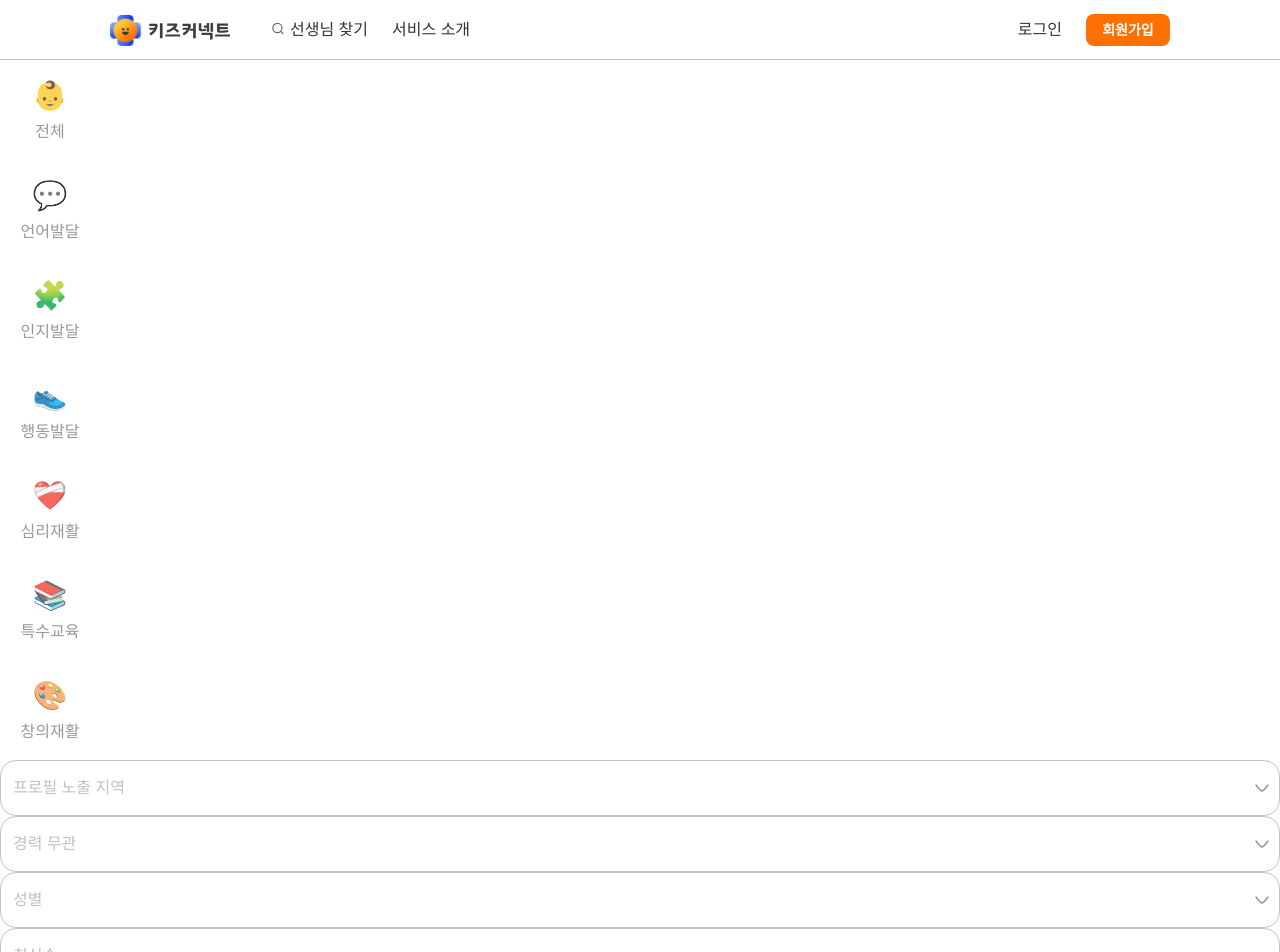
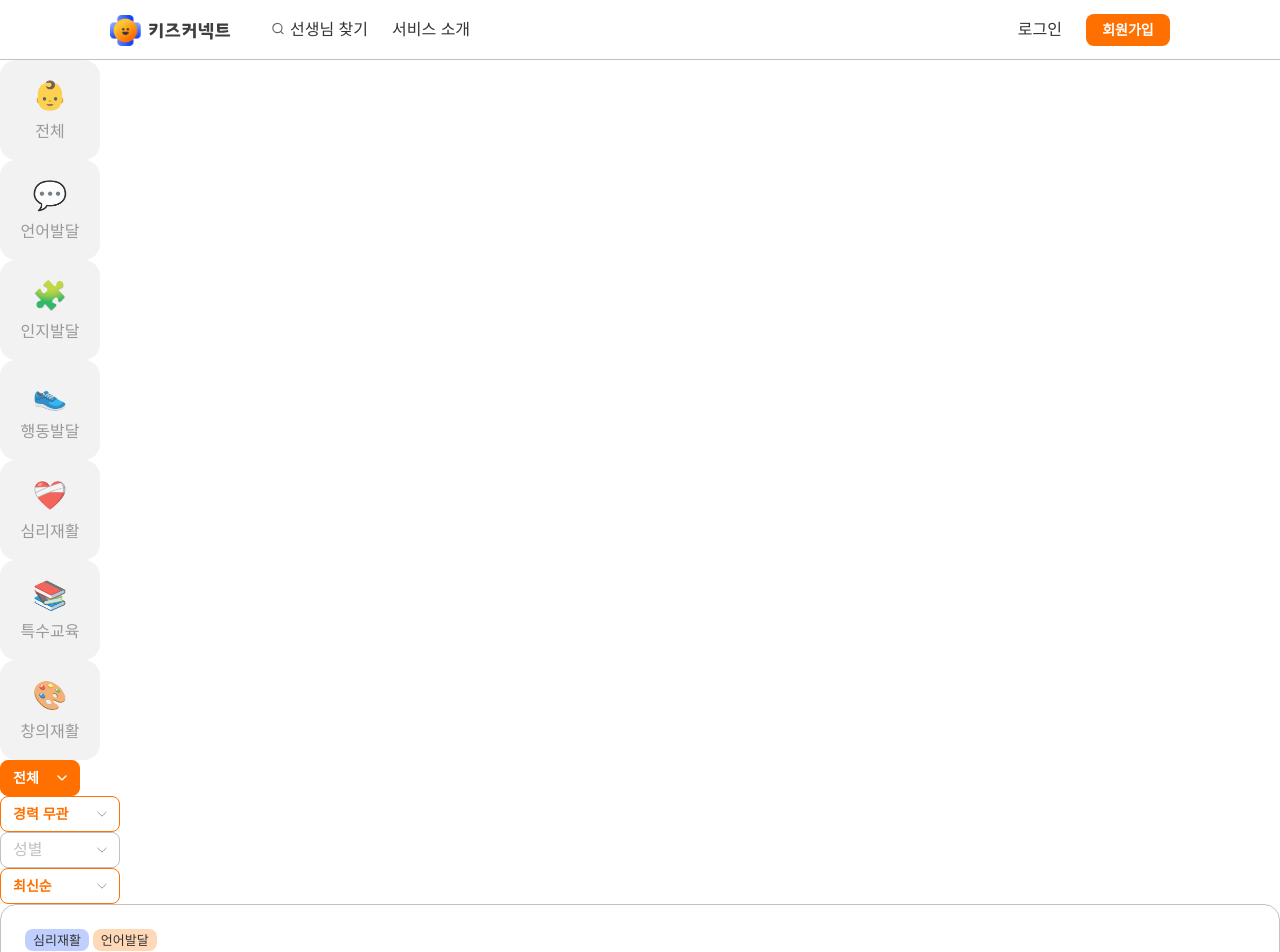
Before and after one commit to woojinhong/kidsconnectFolk, a React (Vite) app in the folder client/: page /matching in a window 1280 px wide. Shown: the top 952 px of the page. Built offline with nearby package versions, Linux system fonts and the light colour scheme.

Commit message:
[Fix] Add default Checkbox value and Category

```diff
--- a/client/src/Pages/FindMatching/FindMatching.tsx
+++ b/client/src/Pages/FindMatching/FindMatching.tsx
@@ -1,10 +1,43 @@
+import { useState, useEffect } from "react";
+import { useSelector } from "react-redux";
+
 import Category from "../../Component/Common/Category/Category";
 import SelectBoxDefault from "../../Component/Common/SelectBox/SelectBoxDefault";
 import TherapistCard from "../../Component/Common/Card/TherapistCard/TherapistCard";
+
+import { PreferenceSurveyState } from "../../Store/Slices/MatchingSurveySlice";
 import treatmentAreaText from "../../Assets/TextData/treatmentAreaText";
+import { getSelectedTreatmentArea } from "../../Services/CustomHooks";
+
+interface RootState {
+  preferenceData: PreferenceSurveyState;
+}
 
 function FindMatching() {
+  const [surveyedData, setSurveyedData] = useState<PreferenceSurveyState>();
+  const [selectedTreatmentArea, setSelectedTreatmentArea] = useState<string[]>(
+    []
+  );
+  const [selectedRegion, setSelectedRegion] = useState<string | null>();
+  const [selectedGender, setSelectedGender] = useState<string | null>();
+  const [selectedCareer, setSelectedCareer] = useState<
+    string | boolean | null
+  >();
+  const [selectedFilterBy, setSelectedFilterBy] = useState<string | null>();
+
+  const checkedSurveyData = useSelector(
+    (state: RootState) => state.preferenceData
+  );
+
+  useEffect(() => {
+    setSurveyedData(checkedSurveyData);
+    if (checkedSurveyData.treatmentArea) {
+      setSelectedTreatmentArea(checkedSurveyData.treatmentArea);
+    }
+  }, []);
+  // 추후 api
   const therapistId: number[] = [1, 2, 3, 4];
+
   return (
     <main>
       <section>
@@ -15,15 +48,39 @@ function FindMatching() {
               emoji={category.emoji}
               text={category.text}
               size="lg"
-              main={true}
+              onClick={getSelectedTreatmentArea}
+              checkedData={selectedTreatmentArea}
+              setData={setSelectedTreatmentArea}
             />
           ))}
         </div>
         <div>
-          <SelectBoxDefault category="region" />
-          <SelectBoxDefault category="career" />
-          <SelectBoxDefault category="gender" />
-          <SelectBoxDefault category="filterBy" />
+          <SelectBoxDefault
+            category="userRegion"
+            getData={setSelectedRegion}
+            defaultSelectedValue="전체"
+            variants="filled"
+            size="sm"
+            width="80px"
+          />
+          <SelectBoxDefault
+            category="career"
+            getData={setSelectedCareer}
+            defaultSelectedValue={surveyedData?.preference.career.toString()}
+            size="sm"
+          />
+          <SelectBoxDefault
+            category="gender"
+            getData={setSelectedGender}
+            defaultSelectedValue={surveyedData?.preference.gender}
+            size="sm"
+          />
+          <SelectBoxDefault
+            category="filterBy"
+            getData={setSelectedFilterBy}
+            size="sm"
+            defaultSelectedValue="최신순"
+          />
         </div>
       </section>
       <section>
```
